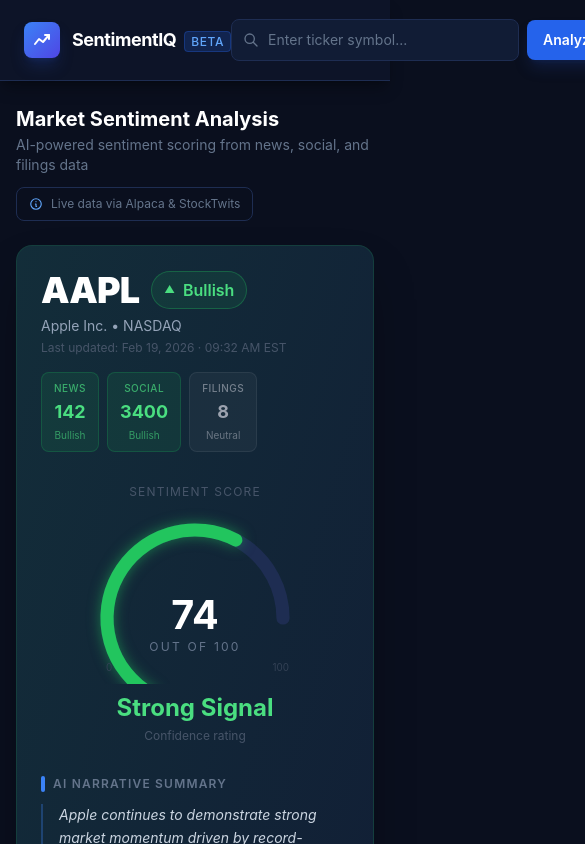
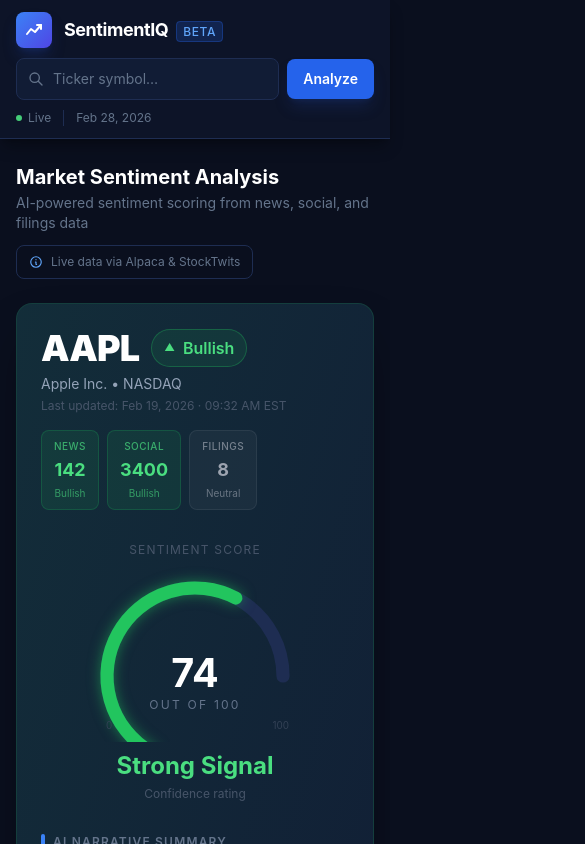
Before and after one commit to bostoncomputer/market-sentiment-dashboard, a Next.js app: page / in a window 390 px wide. Shown: the top 844 px of the page, 585 px wide, since content can reach past the window. Built offline with nearby package versions, Linux system fonts and the light colour scheme.

Commit message:
fix mobile navbar layout and live date

```diff
--- a/components/Navbar.tsx
+++ b/components/Navbar.tsx
@@ -5,6 +5,12 @@
 interface NavbarProps {
   onSearch: (ticker: string) => void;
 }
+
+const todayLabel = new Date().toLocaleDateString("en-US", {
+  month: "short",
+  day: "numeric",
+  year: "numeric",
+});
 
 export default function Navbar({ onSearch }: NavbarProps) {
   const [input, setInput] = useState("");
@@ -19,10 +25,30 @@
   }
 
   return (
-    <header className="sticky top-0 z-50 flex items-center justify-between px-6 py-4 border-b border-[#1e2d52] bg-[#0d1428] backdrop-blur-sm shadow-lg shadow-black/30">
-      {/* Brand */}
+    <header className="sticky top-0 z-50 border-b border-[#1e2d52] bg-[#0d1428] backdrop-blur-sm shadow-lg shadow-black/30">
+      {/* ── Desktop: single row ── */}
+      <div className="hidden sm:flex items-center justify-between px-6 py-4">
+        <Brand />
+        <SearchForm input={input} setInput={setInput} onSubmit={handleSubmit} wide />
+        <LiveIndicator />
+      </div>
+
+      {/* ── Mobile: three stacked rows ── */}
+      <div className="flex flex-col gap-2.5 px-4 py-3 sm:hidden">
+        {/* Row 1: brand */}
+        <Brand />
+        {/* Row 2: search + button */}
+        <SearchForm input={input} setInput={setInput} onSubmit={handleSubmit} wide={false} />
+        {/* Row 3: live indicator */}
+        <LiveIndicator />
+      </div>
+    </header>
+  );
+}
+
+function Brand() {
+  return (
     <div className="flex items-center gap-3">
-        {/* Logo mark */}
       <div className="relative flex items-center justify-center w-9 h-9 rounded-lg bg-gradient-to-br from-blue-500 to-indigo-600 shadow-lg shadow-blue-900/40">
         <svg width="18" height="18" viewBox="0 0 18 18" fill="none">
           <polyline
@@ -50,10 +76,23 @@
         </span>
       </div>
     </div>
+  );
+}
 
-      {/* Search */}
-      <form onSubmit={handleSubmit} className="flex items-center gap-2">
-        <div className="relative">
+function SearchForm({
+  input,
+  setInput,
+  onSubmit,
+  wide,
+}: {
+  input: string;
+  setInput: (v: string) => void;
+  onSubmit: (e: FormEvent) => void;
+  wide: boolean;
+}) {
+  return (
+    <form onSubmit={onSubmit} className="flex items-center gap-2">
+      <div className="relative flex-1">
         <div className="absolute inset-y-0 left-3 flex items-center pointer-events-none">
           <svg
             className="w-4 h-4 text-slate-500"
@@ -73,27 +112,31 @@
           type="text"
           value={input}
           onChange={(e) => setInput(e.target.value)}
-            placeholder="Enter ticker symbol..."
-            className="w-72 pl-9 pr-4 py-2.5 rounded-lg bg-[#111c35] border border-[#1e2d52] text-slate-200 placeholder-slate-500 text-sm focus:outline-none focus:ring-2 focus:ring-blue-500/50 focus:border-blue-500/50 transition-all"
+          placeholder="Ticker symbol…"
+          className={`${
+            wide ? "w-56" : "w-full"
+          } pl-9 pr-4 py-2.5 rounded-lg bg-[#111c35] border border-[#1e2d52] text-slate-200 placeholder-slate-500 text-sm focus:outline-none focus:ring-2 focus:ring-blue-500/50 focus:border-blue-500/50 transition-all`}
         />
       </div>
       <button
         type="submit"
-          className="px-4 py-2.5 rounded-lg bg-blue-600 hover:bg-blue-500 text-white text-sm font-semibold transition-colors shadow-lg shadow-blue-900/30 active:scale-95"
+        className="shrink-0 px-4 py-2.5 rounded-lg bg-blue-600 hover:bg-blue-500 text-white text-sm font-semibold transition-colors shadow-lg shadow-blue-900/30 active:scale-95"
       >
         Analyze
       </button>
     </form>
+  );
+}
 
-      {/* Right side controls */}
+function LiveIndicator() {
+  return (
     <div className="flex items-center gap-3">
       <div className="flex items-center gap-1.5 text-xs text-slate-500">
         <span className="w-1.5 h-1.5 rounded-full bg-green-400 animate-pulse" />
         Live
       </div>
       <div className="h-4 w-px bg-[#1e2d52]" />
-        <span className="text-xs text-slate-500">Feb 19, 2026</span>
+      <span className="text-xs text-slate-500">{todayLabel}</span>
     </div>
-    </header>
   );
 }
```
Lines whose indentation alone changed are shown as unchanged.
